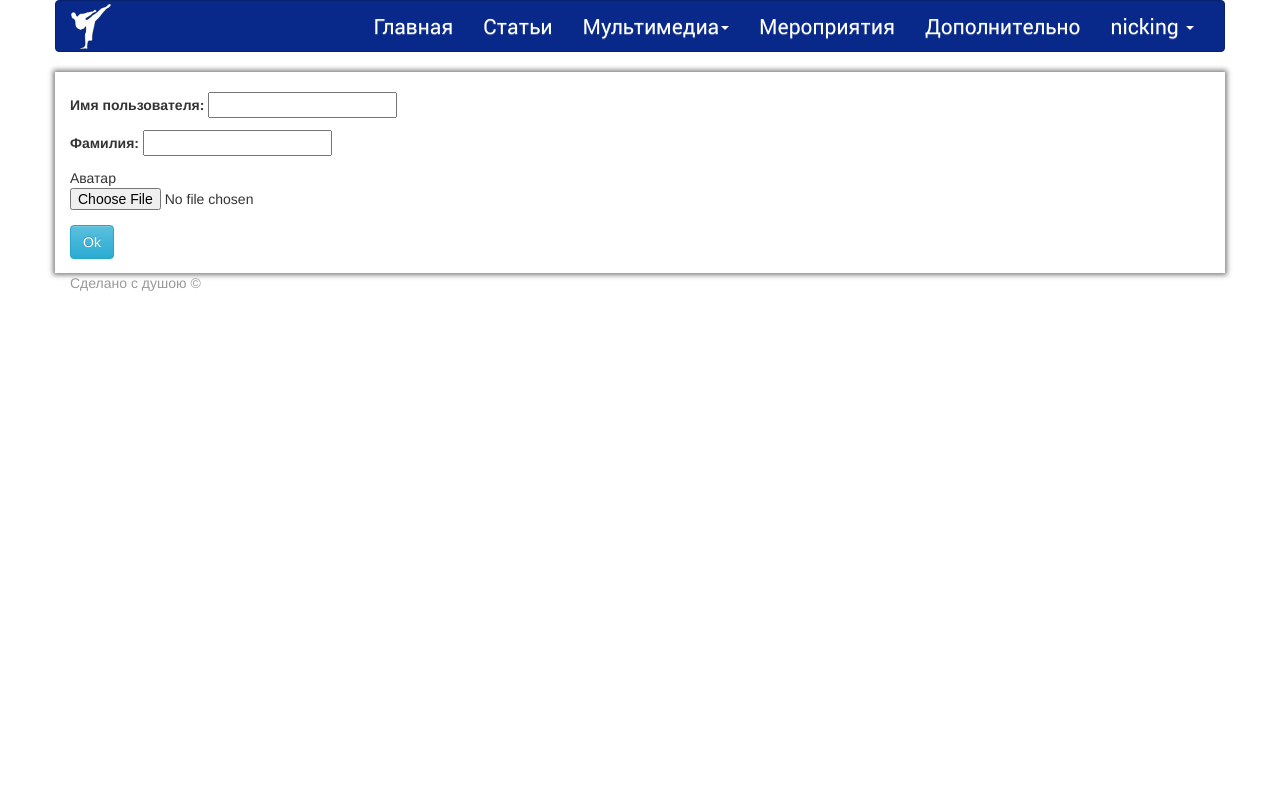
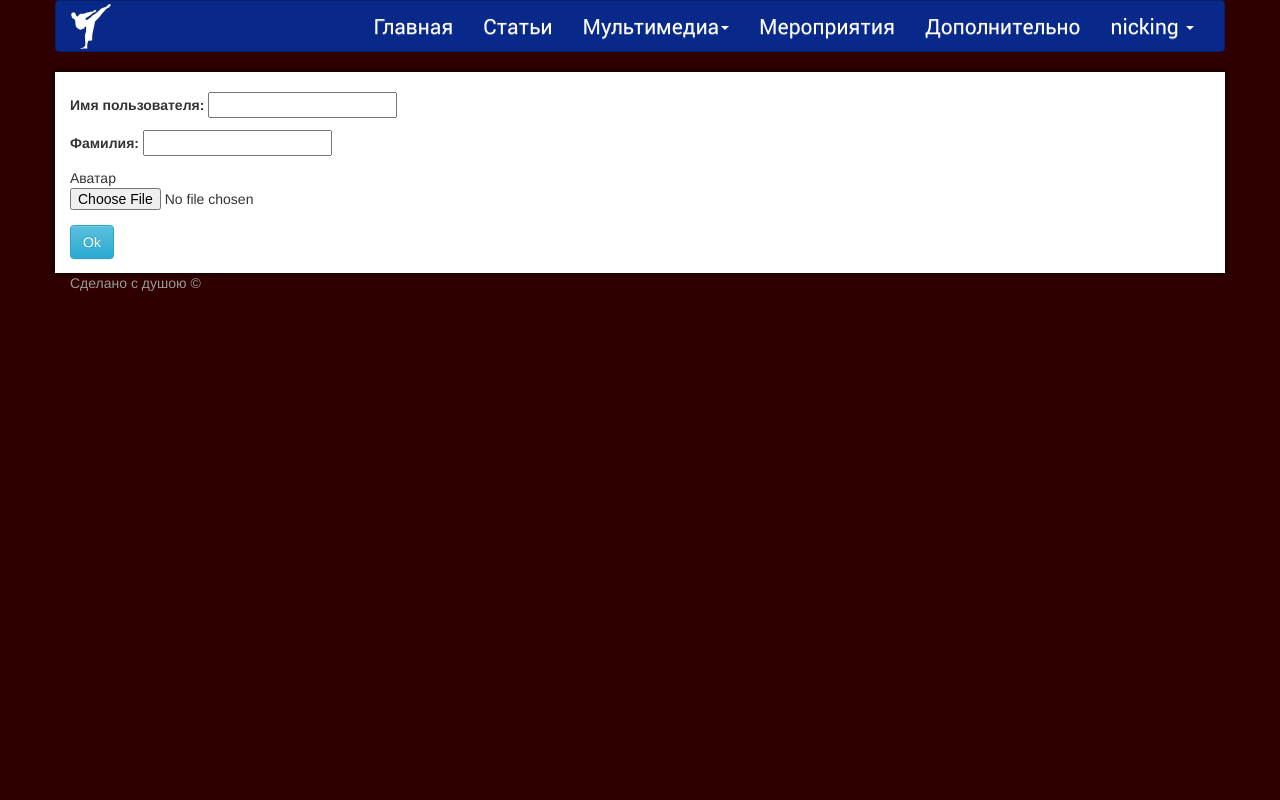
Before and after one commit to Nick1994209/karate_site, a Django app: page /filling_user_data/ in a window 1280 px wide. Run offline with Django 3.2, Linux system fonts and the light colour scheme; a user stored in the database is signed in; parts of the project's set-up code (start-up, migrations or seed data) failed here and were passed over; some libraries are stand-ins or nearby versions.

Commit message:
added css background to base

```diff
--- a/core/templates/core/base.html
+++ b/core/templates/core/base.html
@@ -70,7 +70,7 @@
 </header>
 
 {#<div class="container drop-shadow">#}
-<div class="container drop-shadow">
+<div id="background" class="container drop-shadow">
     {% block full_content %}
         {% if title %} <h2 class="bg-info text-center"> {{ title }}</h2><br>{% endif %}
 
@@ -140,6 +140,15 @@
     </div>
 </footer>
 
+<style>
+body {
+    background-color: #300000  ;
+}
+    #background {
+        background-color: #FFFFFF ;
+    }
+</style>
+
 <script src="{{ STATIC_URL }}core/js/jquery-2.1.4.min.js"></script>
 <script src="{{ STATIC_URL }}core/bootstrap/js/bootstrap.min.js"></script>
 
```
